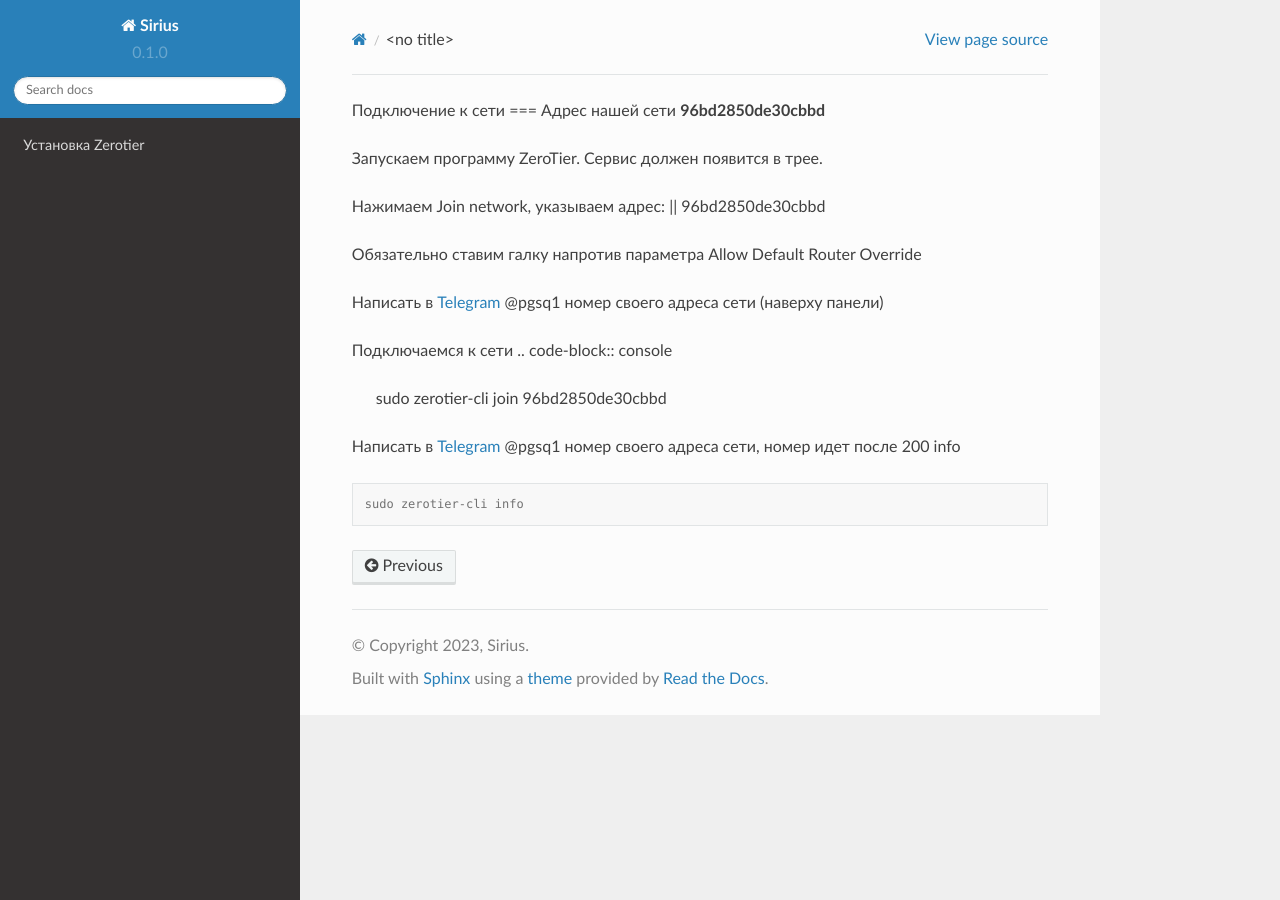
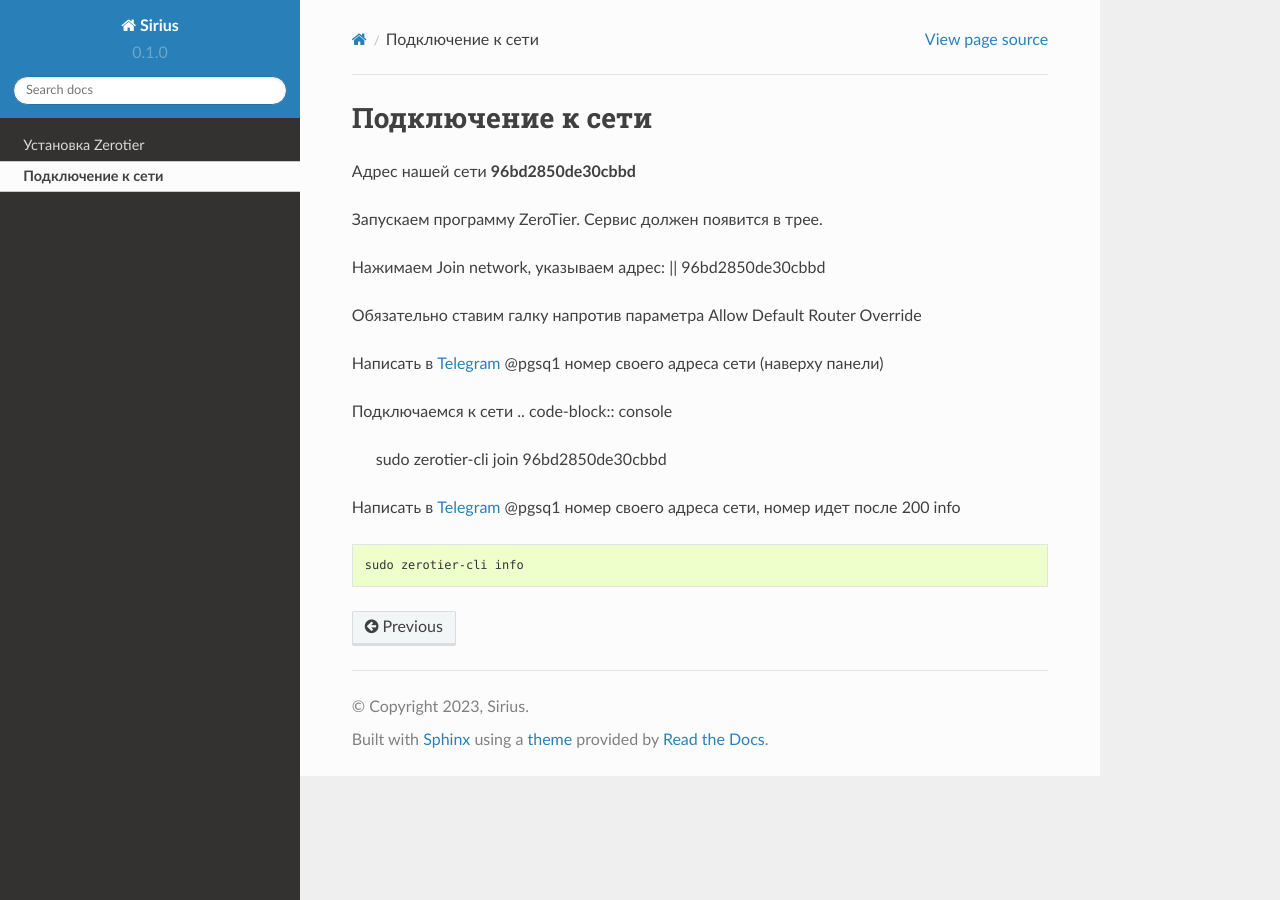
Before and after one commit to meligera/siriuscollege, a Sphinx documentation site: the page built from docs/source/usage.rst, in a window 1280 px wide. Built offline with Sphinx 7.4.7 and the Read the Docs theme 2.0.0, drawn with Linux system fonts in a browser that asks for light colours.

Commit message:
added style conf

```diff
--- a/docs/source/conf.py
+++ b/docs/source/conf.py
@@ -33,3 +33,5 @@ html_theme = 'sphinx_rtd_theme'
 
 # -- Options for EPUB output
 epub_show_urls = 'footnote'
+
+pygments_style = 'sphinx'
--- a/docs/source/usage.rst
+++ b/docs/source/usage.rst
@@ -1,5 +1,5 @@
 Подключение к сети
-===
+=====
 Адрес нашей сети **96bd2850de30cbbd**
 
 .. _connection_windows:
```
